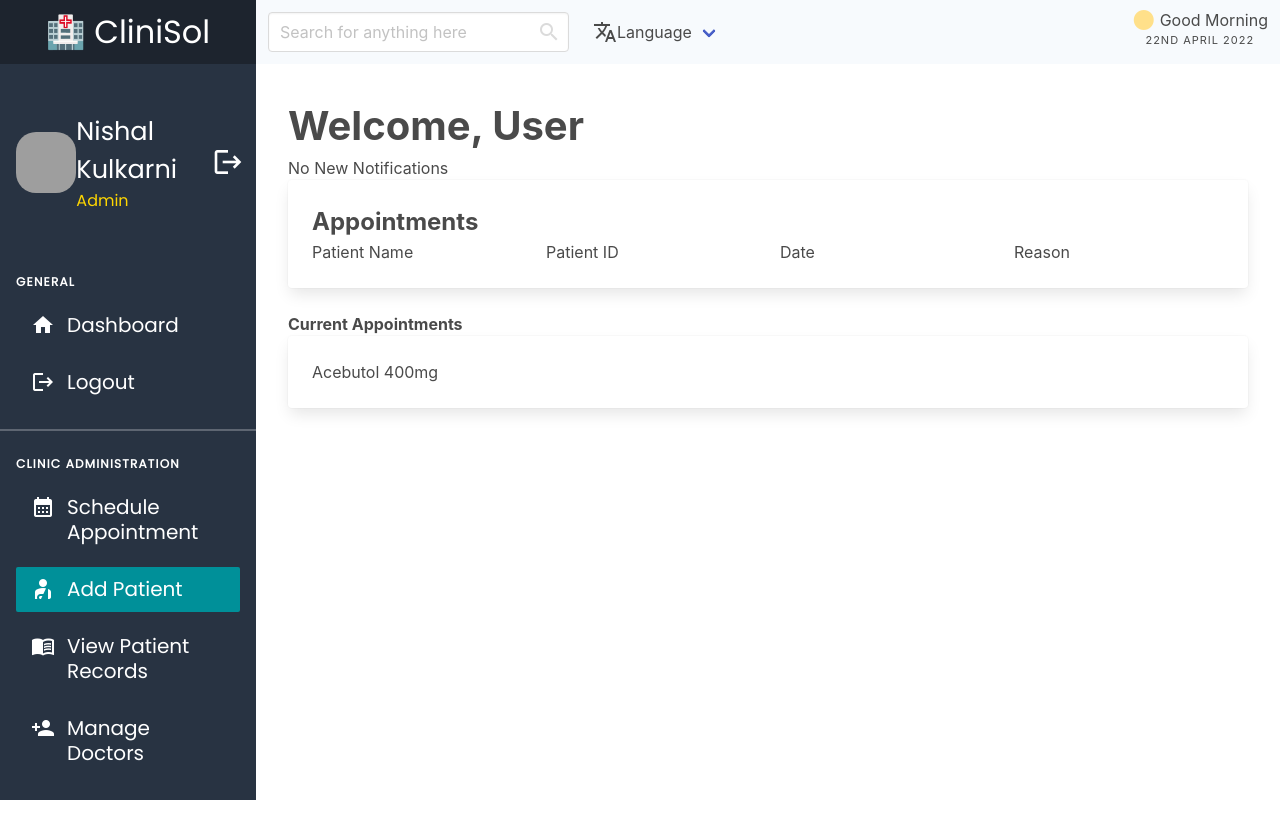
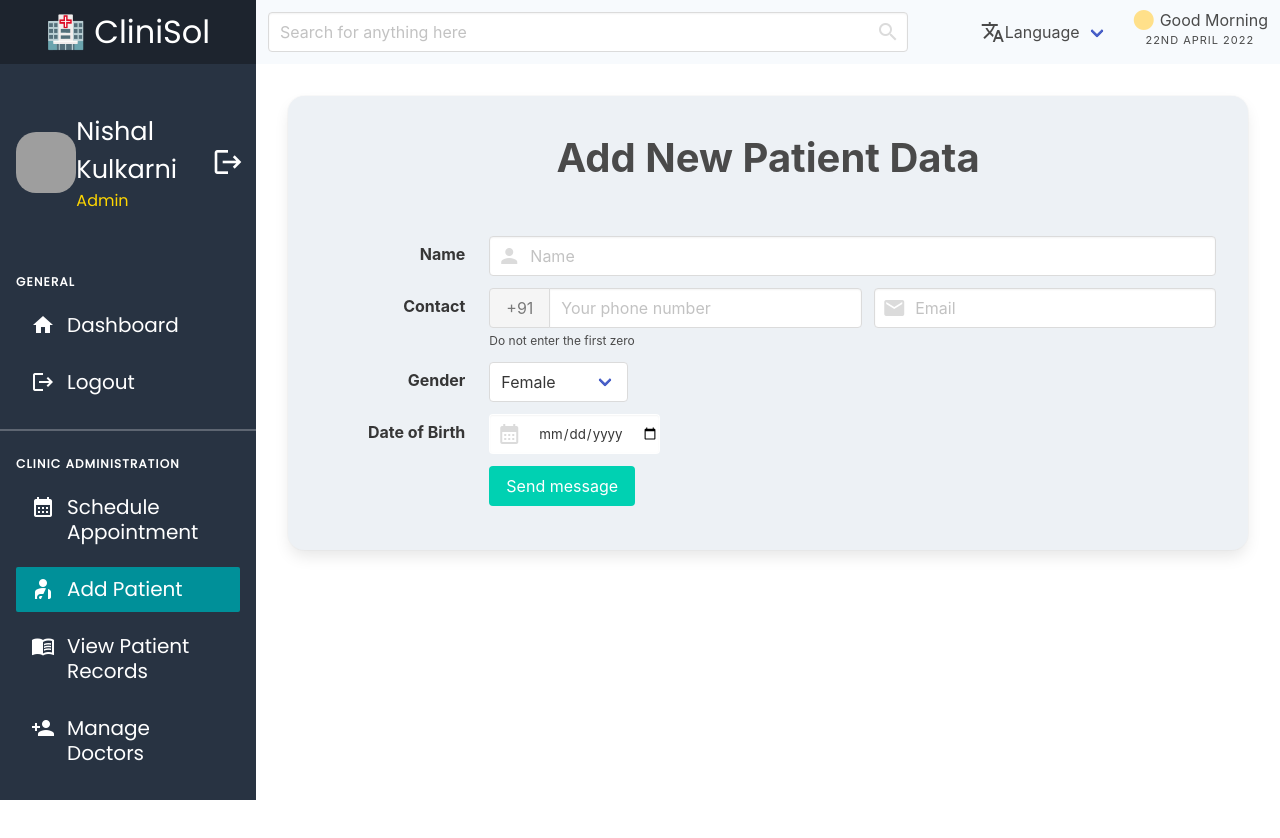
Before and after one commit to ajaytitus1386/CliniSol-Frontend, a Next.js app: page /patients/addPatient in a window 1280 px wide. Shown: the top 838 px of the page. Built offline with nearby package versions, Linux system fonts and the light colour scheme; grey boxes are pictures that could not be loaded.

Commit message:
AddPatient: Added basic frontend

```diff
--- a/components/global/NavBar.tsx
+++ b/components/global/NavBar.tsx
@@ -31,7 +31,9 @@ const NavBar = () => {
               </span>
             </p>
           </div>
-
+        </div>
+        {/* Ending Message */}
+        <div className="navbar-end">
           <div className="navbar-item has-dropdown is-hoverable">
             <a className="navbar-link">
               <span className="material-icons">translate</span>
@@ -40,12 +42,10 @@ const NavBar = () => {
 
             <div className="navbar-dropdown">
               <div className="navbar-item">English (US)</div>
-              <div className="navbar-item">English (IN)</div>
+              <div className="navbar-item">Hindi (IN)</div>
+              <div className="navbar-item">Tamil (IN)</div>
             </div>
           </div>
-        </div>
-        {/* Ending Message */}
-        <div className="navbar-end">
           <div className="navbar-item is-flex-direction-column">
             {/* Message of the day */}
             <div className="icon-text">
@@ -72,6 +72,10 @@ const NavBar = () => {
             background: #F7FAFD;
             height: 4rem;
         }
+
+        .navbar-start .navbar-item p{
+          width: 640px;
+        }
         `}</style>
 
     </nav>
--- a/package.json
+++ b/package.json
@@ -14,6 +14,7 @@
   },
   "dependencies": {
     "axios": "^0.26.1",
+    "bulma-calendar": "^6.1.18",
     "cors": "^2.8.5",
     "moment": "^2.29.3",
     "next": "12.1.4",
--- a/pages/patients/addPatient.tsx
+++ b/pages/patients/addPatient.tsx
@@ -1,50 +1,132 @@
-import React from "react";
+import React, { useEffect } from "react";
+import bulmaCalendar from 'bulma-calendar/dist/js/bulma-calendar.min';
 
-const Patient = () => {
-  const userName = "User";
-  const notifications = "No New Notifications";
+const AddPatient = () => {
+
 
   return (
-    <div className="container">
-      <h1 className="is-size-2 has-text-weight-bold is-grey-dark">
-        Welcome, {userName}
-      </h1>
-      <h2 className="is-size-6 is-grey-light">{notifications}</h2>
-      <div className="tile is-ancestor">
-        <div className="tile">
-          <div className="tile is-parent is-vertical">
-            <div className="tile is-child">
-              {/* Appointment Table */}
-              <div className="card">
-                <div className="card-content">
-                  <h3 className="is-size-4 is-grey-dark has-text-weight-bold">
-                    Appointments
-                  </h3>
-                  <div className="columns">
-                    <div className="column">Patient Name</div>
-                    <div className="column">Patient ID</div>
-                    <div className="column">Date</div>
-                    <div className="column">Reason</div>
-                  </div>
-                </div>
-              </div>
+    <div className="container box">
+      <h1 className="is-size-2 has-text-weight-bold is-grey-dark mb-6 has-text-centered">Add New Patient Data</h1>
+      <div className="field is-horizontal">
+        <div className="field-label is-normal">
+          <label className="label">Name</label>
+        </div>
+        <div className="field-body">
+          <div className="field">
+            <p className="control is-expanded has-icons-left">
+              <input className="input" type="text" placeholder="Name" />
+              <span className="icon is-small is-left">
+                <span className="material-icons">person</span>
+              </span>
+            </p>
+          </div>
+
+        </div>
+      </div>
+
+      <div className="field is-horizontal">
+        <div className="field-label is-normal">
+          <label className="label">Contact</label>
+        </div>
+        <div className="field-body">
+          <div className="field is-expanded">
+            <div className="field has-addons">
+              <p className="control">
+                <a className="button is-static">
+                  +91
+                </a>
+              </p>
+              <p className="control is-expanded">
+                <input className="input" type="tel" placeholder="Your phone number" />
+              </p>
             </div>
-            <div className="tile is-child">
-              {/* Appointment Card */}
-              <h3 className="is-size-6 is-grey-dark has-text-weight-bold">
-                Current Appointments
-              </h3>
-              <div className="card is-4">
-                <div className="card-content">
-                  <div className="content">Acebutol 400mg</div>
-                </div>
+            <p className="help">Do not enter the first zero</p>
+          </div>
+          <div className="field">
+            <p className="control is-expanded has-icons-left">
+              <input className="input" type="email" placeholder="Email" />
+              <span className="icon is-small is-left">
+                <span className="material-icons">email</span>
+              </span>
+            </p>
+          </div>
+        </div>
+      </div>
+
+      <div className="field is-horizontal">
+        <div className="field-label is-normal">
+          <label className="label">Gender</label>
+        </div>
+        <div className="field-body">
+          <div className="field is-narrow">
+            <div className="control">
+              <div className="select is-fullwidth">
+                <select>
+                  <option>Female</option>
+                  <option>Male</option>
+                  <option>Non-binary</option>
+                </select>
               </div>
             </div>
           </div>
         </div>
       </div>
+
+      <div className="field is-horizontal">
+        <div className="field-label is-normal ">
+          <label className="label">Date of Birth</label>
+        </div>
+        <div className="field-body">
+          <div className="field is-narrow">
+            <div className="control has-icons-left">
+              <input id="dob" type="date" className="dob-picker pl-6" />
+              <span className="icon is-small is-left">
+                <span className="material-icons">calendar_month</span>
+              </span>
+            </div>
+          </div>
+        </div>
+      </div>
+
+      <div className="field is-horizontal">
+        <div className="field-label">
+        </div>
+        <div className="field-body">
+          <div className="field">
+            <div className="control">
+              <button className="button is-primary">
+                Send message
+              </button>
+            </div>
+          </div>
+        </div>
+      </div>
+
+      <style jsx>{`
+        .container {
+            background: #EDF1F5;
+            padding: 2rem;
+            border-radius: 1rem;
+        }
+
+        .navbar-start .navbar-item p{
+          width: 640px;
+        }
+
+        .dob-picker {
+          height: 2.5rem;
+          box-shadow: inset 0 0.0625em 0.125em rgba(10, 10, 10, 0.05);
+          max-width: 100%;
+          width: 100%;
+          background-color: white;
+          border-color: #dbdbdb;
+          border-radius: 4px;
+          color: #363636;
+          border: 1px solid transparent;
+        }
+        `}</style>
     </div>
   );
 };
 
-export default Patient;
+export default AddPatient;
```
Also changed, not shown: 1 other file (tests, documents, lock files or other folders).
